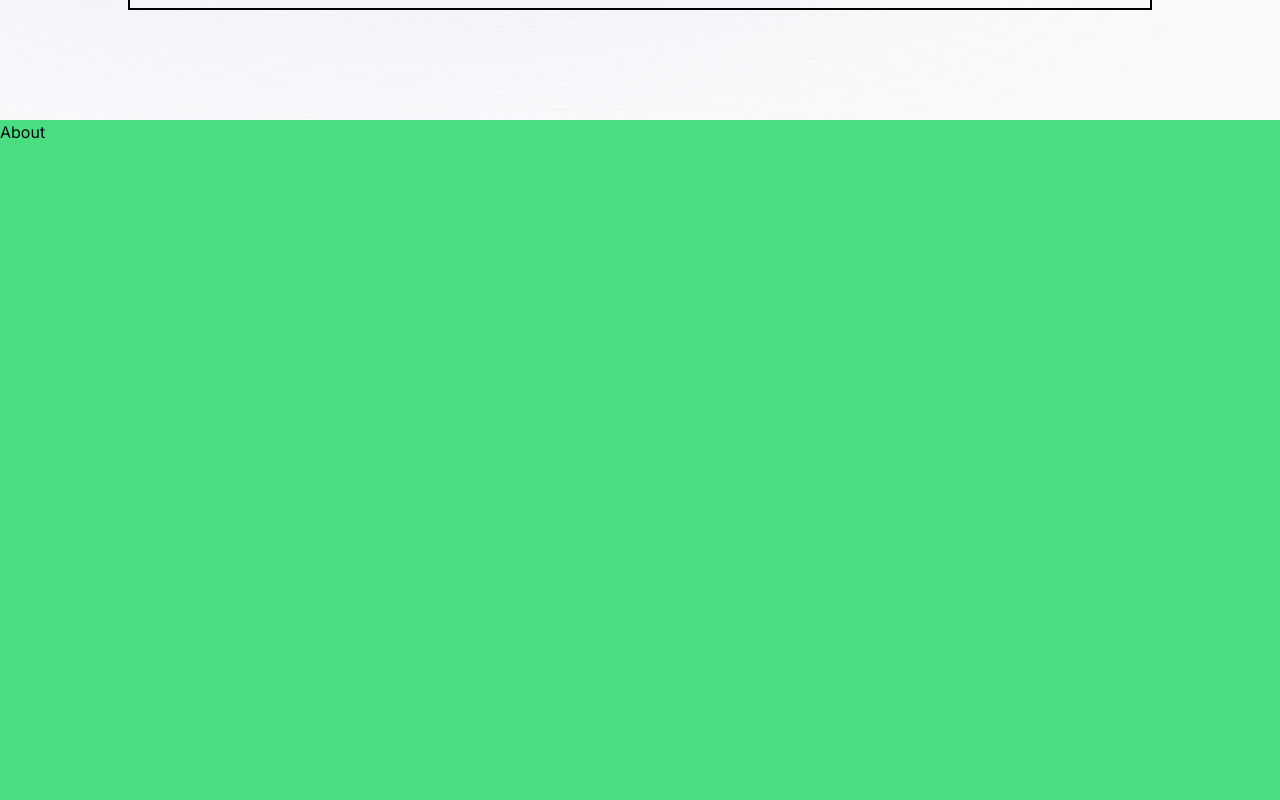
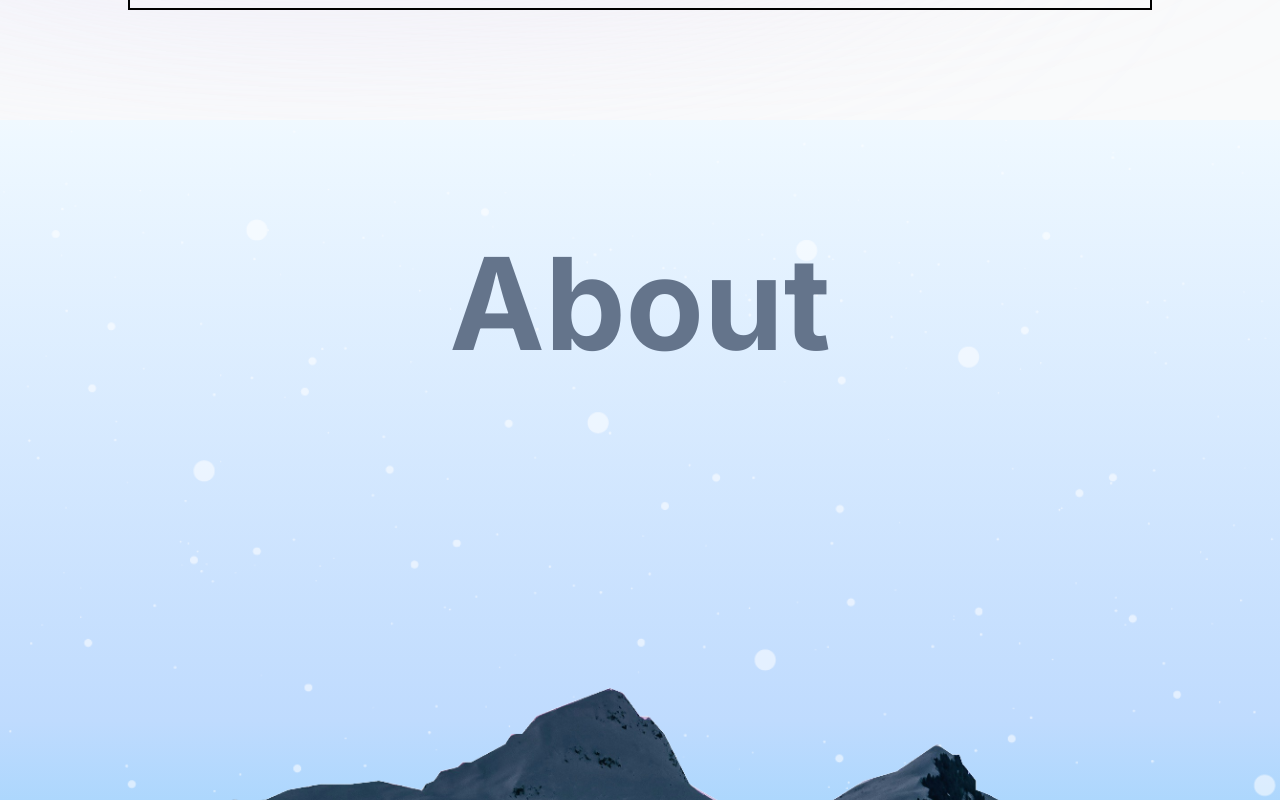
Before and after one commit to mharoon2595/myPortfolio, a Next.js app: page / in a window 1280 px wide. Shown: the part 680-1480 px from the top of the page. Built offline with nearby package versions, Linux system fonts and the light colour scheme.

Commit message:
parallax added

```diff
--- a/app/page.js
+++ b/app/page.js
@@ -3,19 +3,23 @@ import Contact from "@/components/Contact";
 import Intro from "@/components/Intro";
 import Projects from "@/components/Projects";
 import ParallaxText from "@/components/ScrollVelocity";
+import Stars from "@/components/Stars";
 
 export default function Home() {
   return (
     <main className="w-full h-[calc(100vh-5rem)]">
       {/* <div className="relative"> */}
       <Intro />
+      <Stars title="About" />
       {/* <ParallaxText baseVelocity={-5}>Skills</ParallaxText>
       <ParallaxText baseVelocity={-5}>Skills</ParallaxText>
       <ParallaxText baseVelocity={-5}>Skills</ParallaxText>
       <ParallaxText baseVelocity={-5}>Skills</ParallaxText> */}
-      <About/>
-      <Projects/>
-      <Contact/>
+      <About />
+      <Stars title="Projects" />
+      <Projects />
+      <Stars title="Contact" />
+      <Contact />
       {/* </div> */}
     </main>
   );
--- a/components/About.jsx
+++ b/components/About.jsx
@@ -7,7 +7,7 @@ const About = () => {
   const { ref } = useContentInView("About");
 
   return (
-    <div className="h-[100vh] w-full bg-green-400" id="About" ref={ref}>
+    <div className="h-[100vh]" id="About" ref={ref}>
       About
     </div>
   );
--- a/components/Contact.jsx
+++ b/components/Contact.jsx
@@ -5,7 +5,7 @@ import useContentInView from "@/hooks/useContentInView";
 const Contact = () => {
   const { ref } = useContentInView("Contact");
   return (
-    <div className="h-[100vh] w-full bg-blue-400" id="Contact" ref={ref}>
+    <div className="h-[100vh] " id="Contact" ref={ref}>
       Contact
     </div>
   );
--- a/components/Projects.jsx
+++ b/components/Projects.jsx
@@ -5,7 +5,7 @@ import useContentInView from "@/hooks/useContentInView";
 const Projects = () => {
   const { ref } = useContentInView("Projects");
   return (
-    <div className="h-[100vh] w-full bg-slate-400" id="Projects" ref={ref}>
+    <div className="h-[100vh] " id="Projects" ref={ref}>
       Projects
     </div>
   );
--- /dev/null
+++ b/components/Stars.jsx
@@ -0,0 +1,33 @@
+import React from "react";
+import stars from "@/assets/stars.png";
+import mountains from "@/assets/mountains.png";
+
+const Stars = ({ title }) => {
+  return (
+    <div className="h-[100vh] sm:h-[150vh] relative">
+      <div className="bg-gradient-to-b from-sky-50 via-blue-200 to-sky-400 absolute inset-0 z-[5]"></div>
+      <div className="absolute top-[10%] flex justify-center text-7xl sm:text-9xl font-bold text-slate-500 z-[15] w-full">
+        {title}
+      </div>
+      <div
+        className="absolute inset-0 z-10"
+        style={{
+          backgroundImage: `url(${stars.src})`,
+          backgroundPosition: "center",
+          backgroundSize: "cover",
+        }}
+      ></div>
+      <div
+        className="absolute inset-0 z-20"
+        style={{
+          backgroundImage: `url(${mountains.src})`,
+          backgroundPosition: "bottom",
+          backgroundSize: "cover",
+          backgroundRepeat: "no-repeat",
+        }}
+      ></div>
+    </div>
+  );
+};
+
+export default Stars;
```
Also changed, not shown: assets/Mountains.png (added), assets/stars.png (added).
